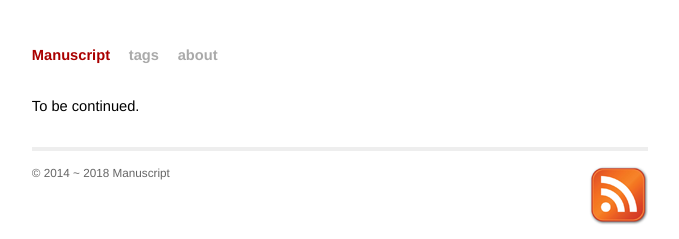
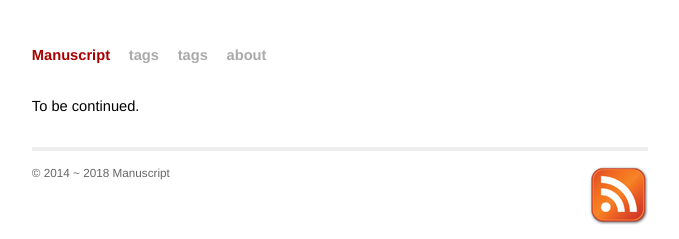
Before and after one commit to noobfish/noobfish.github.io, a Jekyll site: the page about.html, which Jekyll copies as it is, in a window 1280 px wide. Shown: the top 239 px of the page, without its empty margins (300-979 px from the left). Built offline with Jekyll 4.4.1, drawn with Linux system fonts in a browser that asks for light colours.

Commit message:
Update about.html

```diff
--- a/about.html
+++ b/about.html
@@ -19,6 +19,7 @@
 <div class="site">
   <div class="title">
     <a href="/">Manuscript</a>
+    <a class="extra" href="/category.html">tags</a>
     <a class="extra" href="/tags.html">tags</a>
     <a class="extra" href="/about.html">about</a>
   </div>
```
